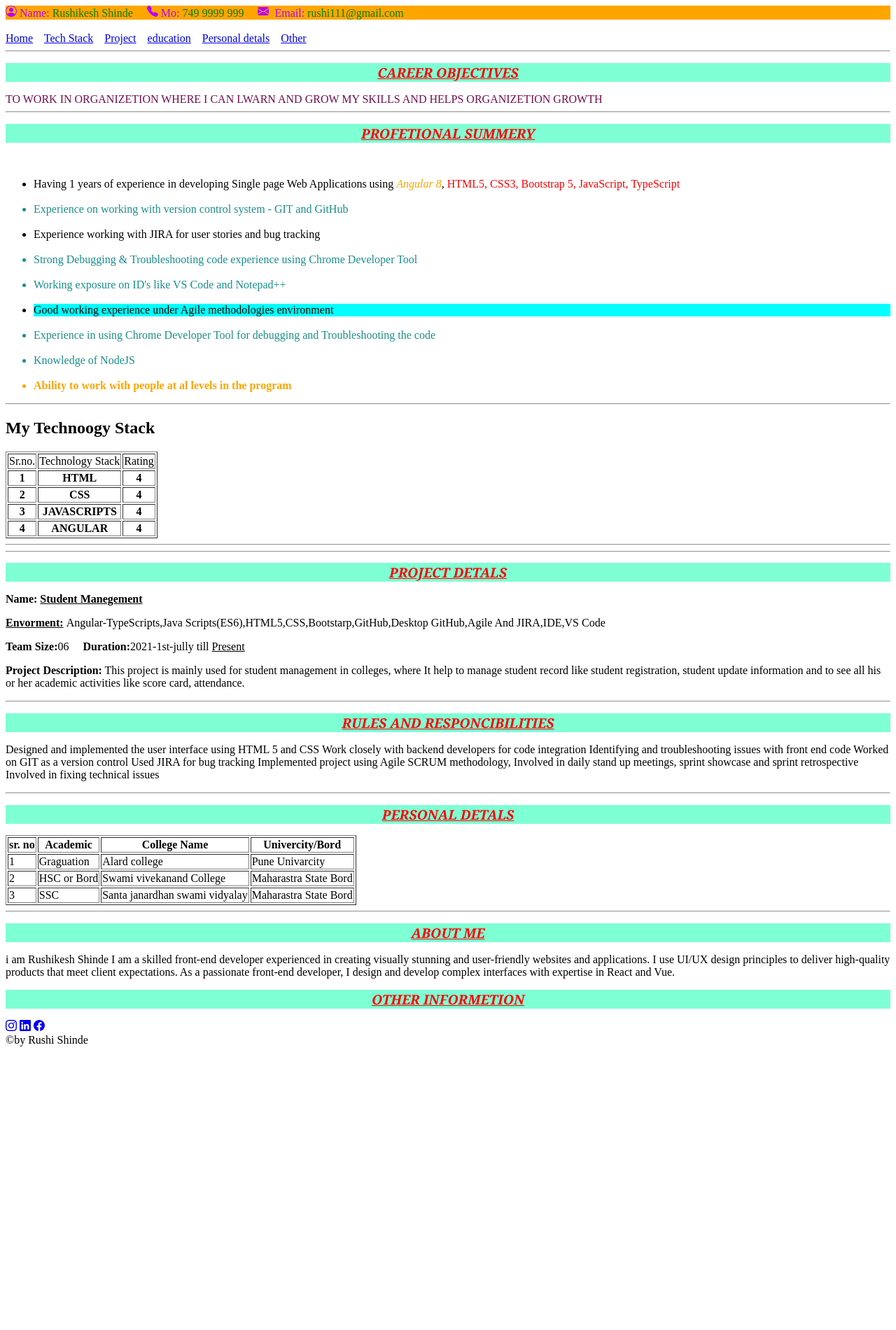
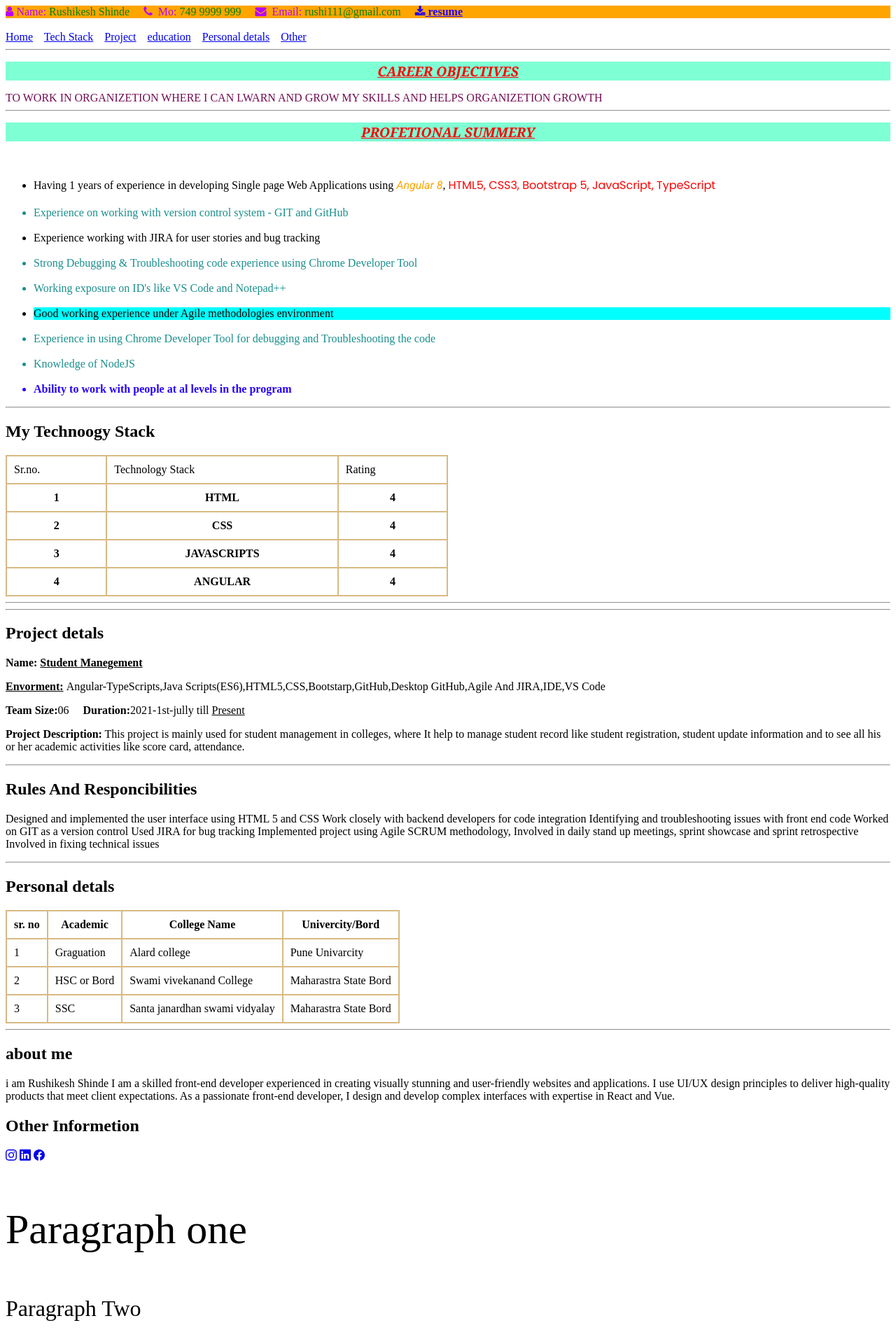
Before and after one commit to RushiShindePatil/My-Profile, a plain HTML site: page index.html in a window 1280 px wide. Shown: the top 1900 px of the page at 70% size. Before the commit the page ends 1503 px from the top, so only its background shows below. Drawn offline with Linux system fonts and the light colour scheme.

Commit message:
google font

```diff
--- a/index.html
+++ b/index.html
@@ -4,20 +4,99 @@
     <meta charset="UTF-8" />
     <meta name="viewport" content="width=device-width, initial-scale=1.0" />
     <title>My Profile</title>
-    <link rel="shortcut icon" href="favicon.ico" type="image/x-icon">
+    <link rel="shortcut icon" href="favicon.ico" type="image/x-icon" />
+    <link
+      rel="stylesheet"
+      href="https://cdnjs.cloudflare.com/ajax/libs/font-awesome/4.7.0/css/font-awesome.min.css"
+    />
+    <!-- Google Font Family -->
+
+    <link rel="preconnect" href="https://fonts.googleapis.com">
+
+    <link rel="preconnect" href="https://fonts.gstatic.com" crossorigin>
+
+    <link href="https://fonts.googleapis.com/css2?family=Poppins:ital,wght@0,100;0,200;0,300;0,400;0,500;0,600;0,700;0,800;0,900;1,100;1,200;1,300;1,400;1,500;1,600;1,700;1,800;1,900&family=Roboto:ital,wght@0,100;0,300;0,400;0,500;0,700;0,900;1,100;1,300;1,400;1,500;1,700;1,900&display=swap" rel="stylesheet">
+
+
     <style>
-      #resume{
-        color: orange;
+      #one{
+
+font-size: 30px;
+
+}
+
+#two{
+
+font-size: 30px;
+
+}
+
+#para1{
+
+font-size: 2em;
+
+}
+
+#para2{
+
+font-size: 2rem;
+
+}
+      #resume {
+        color: rgb(38, 0, 255);
         font-weight: bolder;
       }
-      .line{
+      .line {
         color: rgb(25, 142, 140);
+
       }
-      .header{
+      .header {
         color: rgb(183, 0, 255);
-        background-color:orange;
+        background-color: orange;
       }
-      .heading{
+
+      .identity {
+        color: green;
+      }
+      #career {
+        color: rgb(114, 12, 82);
+      }
+      #Angular {
+        color: orange;
+        font-style: italic;
+        font-family: "Roboto", sans-serif;
+      }
+      #Lqanguage {
+        color: red;
+        font-family: "Poppins", sans-serif;
+      }
+      #Line {
+        background-color: aqua;
+      }
+       table, tr, th, td {
+border: 2px solid rgb(216, 186, 131);
+border-collapse: collapse;
+}
+td,th{
+padding: 10px;
+}
+#summary{
+          background-color: aqua;
+           font-size: larger;
+           /*font-family: Georgia, 'Times New Roman', Times, serif;*/
+           text-align: center;
+           text-decoration: underline;
+           text-transform: uppercase;
+           /*padding: 30px;
+
+            width: 200px;
+
+          box-sizing: content-box*/
+
+        }
+#project{
+  font-family: "Roboto", sans-serif;
+        background-color: aqua;
         color: red;
         font-style: italic;
         font-size: larger;
@@ -26,78 +105,35 @@
            text-decoration: underline;
            text-transform: uppercase;
            background-color: aquamarine;
+          /* padding: 30px;
+
+            width: 200px;
+
+            box-sizing: border-box;*/
       }
-    .identity{
-      color: green;
+      #techstack{
+        width: 50%;
       }
-    #career{
-      color: rgb(114, 12, 82);
-    }
-    #Angular{
-      color: orange;
-      font-style: italic;
-    }
-    #Lqanguage{
-      color:red ;
-    }
-    #Line{
-      background-color:aqua;
-    }
-
-
-
+font-size: 30px;
 
     </style>
   </head>
   <body>
     <!-- Header section -->
     <header class="header">
-      <svg
-        xmlns="http://www.w3.org/2000/svg"
-        width="16"
-        height="16"
-        fill="currentColor"
-        class="bi bi-person-circle"
-        viewBox="0 0 16 16"
-      >
-        <path d="M11 6a3 3 0 1 1-6 0 3 3 0 0 1 6 0" />
-        <path
-          fill-rule="evenodd"
-          d="M0 8a8 8 0 1 1 16 0A8 8 0 0 1 0 8m8-7a7 7 0 0 0-5.468 11.37C3.242 11.226 4.805 10 8 10s4.757 1.225 5.468 2.37A7 7 0 0 0 8 1"
-        /></svg
-      >&nbsp;Name: <span class="identity">Rushikesh Shinde</span> &nbsp;&nbsp;&nbsp;
-      <svg
-        xmlns="http://www.w3.org/2000/svg"
-        width="16"
-        height="16"
-        fill="currentColor"
-        class="bi bi-telephone-fill"
-        viewBox="0 0 16 16"
-      >
-        <path
-          fill-rule="evenodd"
-          d="M1.885.511a1.745 1.745 0 0 1 2.61.163L6.29 2.98c.329.423.445.974.315 1.494l-.547 2.19a.68.68 0 0 0 .178.643l2.457 2.457a.68.68 0 0 0 .644.178l2.189-.547a1.75 1.75 0 0 1 1.494.315l2.306 1.794c.829.645.905 1.87.163 2.611l-1.034 1.034c-.74.74-1.846 1.065-2.877.702a18.6 18.6 0 0 1-7.01-4.42 18.6 18.6 0 0 1-4.42-7.009c-.362-1.03-.037-2.137.703-2.877z"
-        /></svg
-      >&nbsp;Mo: <span class="identity">749 9999 999</span> &nbsp;&nbsp;&nbsp;
 
-      <svg
-        xmlns="http://www.w3.org/2000/svg"
-        width="16"
-        height="16"
-        fill="currentColor"
-        class="bi bi-envelope-fill"
-        viewBox="0 0 16 16"
-      >
-        <path
-          d="M.05 3.555A2 2 0 0 1 2 2h12a2 2 0 0 1 1.95 1.555L8 8.414zM0 4.697v7.104l5.803-3.558zM6.761 8.83l-6.57 4.027A2 2 0 0 0 2 14h12a2 2 0 0 0 1.808-1.144l-6.57-4.027L8 9.586zm3.436-.586L16 11.801V4.697z"
-        /></svg
-      >&nbsp; Email: <span class="identity">rushi111@gmail.com</span> &nbsp;&nbsp;&nbsp;
+      <i class="fa fa-user" aria-hidden="true"></i>&nbsp;Name:
+      <span class="identity">Rushikesh Shinde</span> &nbsp;&nbsp;&nbsp;
+      <i class="fa fa-phone" aria-hidden="true"></i>
+      &nbsp;Mo: <span class="identity">749 9999 999</span> &nbsp;&nbsp;&nbsp;
+
+      <i class="fa fa-envelope" aria-hidden="true"></i>&nbsp; Email:
+      <span class="identity">rushi111@gmail.com</span> &nbsp;&nbsp;&nbsp;
 
       <a href="assets/vikas resume.pdf" download="" id="resume">
-        <svg xmlns="http://www.w3.org/2000/svg" width="16" height="16" fill="currentColor" class="bi bi-arrow-down-circle-fill" viewBox="0 0 16 16">
-          <path d="M16 8A8 8 0 1 1 0 8a8 8 0 0 1 16 0M8.5 4.5a.5.5 0 0 0-1 0v5.793L5.354 8.146a.5.5 0 1 0-.708.708l3 3a.5.5 0 0 0 .708 0l3-3a.5.5 0 0 0-.708-.708L8.5 10.293z"/>
-        </svg>
-        resume</a>
+        <i class="fa fa-download" aria-hidden="true"></i>
+        resume</a
+      >
     </header>
     <br />
 
@@ -107,45 +143,66 @@
       <a href="#Tech Stack">Tech Stack</a>&nbsp;&nbsp;&nbsp;
       <a href="#Project">Project</a>&nbsp;&nbsp;&nbsp;
       <a href="#education">education</a>&nbsp;&nbsp;&nbsp;
-      <a href="Personal detals" target="_blank">Personal detals</a>&nbsp;&nbsp;&nbsp;
+      <a href="Personal detals" target="_blank">Personal detals</a
+      >&nbsp;&nbsp;&nbsp;
       <a href="Other" target="_blank">Other</a>
     </nav>
 
-<hr>
+    <hr />
     <!-- Main Section -->
-    <h2 class="heading">CAREER OBJECTIVES</h2>
-    <Section id="career">TO WORK IN ORGANIZETION WHERE I CAN LWARN AND GROW MY SKILLS AND HELPS ORGANIZETION GROWTH</Section>
-    <hr>
-    <h2 class="heading">Profetional Summery</h2>&nbsp; &nbsp;&nbsp;
+    <h2 id="project">CAREER OBJECTIVES</h2>
+    <section id="career">
+      TO WORK IN ORGANIZETION WHERE I CAN LWARN AND GROW MY SKILLS AND HELPS
+      ORGANIZETION GROWTH
+    </section>
+    <hr />
+    <h2 id="project">Profetional Summery</h2>
+    &nbsp; &nbsp;&nbsp;
     <section id="#home">
       <ul>
-      <li> Having 1 years of experience in developing Single page Web Applications
-        using <span id="Angular">Angular 8</span>, <span id="Lqanguage">HTML5, CSS3, Bootstrap 5, JavaScript, TypeScript</span>
+        <li>
+          Having 1 years of experience in developing Single page Web
+          Applications using <span id="Angular">Angular 8</span>,
+          <span id="Lqanguage"
+            >HTML5, CSS3, Bootstrap 5, JavaScript, TypeScript</span
+          >
         </li>
         <br />
-     <li class="line">  Experience on working with version control system - GIT and GitHub</li>
+        <li class="line">
+          Experience on working with version control system - GIT and GitHub
+        </li>
         <br />
-     <li> Experience working with JIRA for user stories and bug tracking</li>
+        <li>Experience working with JIRA for user stories and bug tracking</li>
         <br />
-      <li class="line"> Strong Debugging & Troubleshooting code experience using Chrome
-        Developer Tool</li>
+        <li class="line">
+          Strong Debugging & Troubleshooting code experience using Chrome
+          Developer Tool
+        </li>
         <br />
-      <li class="line"> Working exposure on ID's like VS Code and Notepad++</li>
+        <li class="line">
+          Working exposure on ID's like VS Code and Notepad++
+        </li>
         <br />
-      <li id="Line">Good working experience under Agile methodologies environment</li>
+        <li id="Line">
+          Good working experience under Agile methodologies environment
+        </li>
         <br />
-      <li class="line"> Experience in using Chrome Developer Tool for debugging and
-        Troubleshooting the code</li>
+        <li class="line">
+          Experience in using Chrome Developer Tool for debugging and
+          Troubleshooting the code
+        </li>
         <br />
         <li class="line">Knowledge of NodeJS</li>
         <br />
-      <li id="resume">Ability to work with people at al levels in the program</li>
+        <li id="resume">
+          Ability to work with people at al levels in the program
+        </li>
       </ul>
     </section>
-    <hr>
+    <hr />
     <section id="Tech Stack">
       <h2>My Technoogy Stack</h2>
-      <table border="black">
+      <table id="techstack">
         <tr>
           <td>Sr.no.</td>
           <td>Technology Stack</td>
@@ -161,6 +218,7 @@
           <th>CSS</th>
           <th>4</th>
         </tr>
+
         <tr>
           <th>3</th>
           <th>JAVASCRIPTS</th>
@@ -172,30 +230,39 @@
           <th>4</th>
         </tr>
       </table>
-      <hr>
+      <hr />
     </section>
-      <hr>
-      <h2 class="heading">Project detals</h2>
-      <section id="Project">
-      <p><b>Name: <u>Student Manegement</u></b></p>
-      <p><b><u>Envorment:</u> </b>Angular-TypeScripts,Java Scripts(ES6),HTML5,CSS,Bootstarp,GitHub,Desktop GitHub,Agile And JIRA,IDE,VS Code</p>
-      <b>Team Size:</b>06  &nbsp;&nbsp;&nbsp;&nbsp;<b>Duration:</b>2021-1st-jully till <u>Present</u>
-      <p><b>Project Description:</b> This project is mainly used for student management in colleges, where It help to manage student record like student registration, student update information and to see all his or her academic activities like score card, attendance.</p>
-    <hr>
+    <hr />
+    <h2>Project detals</h2>
+    <section>
+      <p>
+        <b>Name: <u>Student Manegement</u></b>
+      </p>
+      <p>
+        <b><u>Envorment:</u> </b>Angular-TypeScripts,Java
+        Scripts(ES6),HTML5,CSS,Bootstarp,GitHub,Desktop GitHub,Agile And
+        JIRA,IDE,VS Code
+      </p>
+      <b>Team Size:</b>06 &nbsp;&nbsp;&nbsp;&nbsp;<b>Duration:</b>2021-1st-jully
+      till <u>Present</u>
+      <p>
+        <b>Project Description:</b> This project is mainly used for student
+        management in colleges, where It help to manage student record like
+        student registration, student update information and to see all his or
+        her academic activities like score card, attendance.
+      </p>
+      <hr />
       <h2 class="heading">Rules And Responcibilities</h2>
       <p>
-      Designed and implemented the user interface using HTML 5 and CSS
-
-Work closely with backend developers for code integration Identifying and troubleshooting issues with front end code
-
-Worked on GIT as a version control
-
-Used JIRA for bug tracking
-
-Implemented project using Agile SCRUM methodology, Involved in daily stand up meetings, sprint showcase and sprint retrospective Involved in fixing technical issues
+        Designed and implemented the user interface using HTML 5 and CSS Work
+        closely with backend developers for code integration Identifying and
+        troubleshooting issues with front end code Worked on GIT as a version
+        control Used JIRA for bug tracking Implemented project using Agile SCRUM
+        methodology, Involved in daily stand up meetings, sprint showcase and
+        sprint retrospective Involved in fixing technical issues
       </p>
     </section>
-   <hr>
+    <hr />
     <section id="education">
       <h2 class="heading">Personal detals</h2>
       <table border="black">
@@ -227,32 +294,73 @@ Implemented project using Agile SCRUM methodology, Involved in daily stand up me
         </thead>
       </table>
     </section>
-   <hr>
+    <hr />
     <h2 class="heading">about me</h2>
     <section id="Personal detals">
-       <p> i am Rushikesh Shinde I am a skilled front-end developer experienced in creating visually stunning and user-friendly websites and applications. I use UI/UX design principles to deliver high-quality products that meet client expectations.
-        As a passionate front-end developer, I design and develop complex interfaces with expertise in React and Vue. </p>
+      <p>
+        i am Rushikesh Shinde I am a skilled front-end developer experienced in
+        creating visually stunning and user-friendly websites and applications.
+        I use UI/UX design principles to deliver high-quality products that meet
+        client expectations. As a passionate front-end developer, I design and
+        develop complex interfaces with expertise in React and Vue.
+      </p>
     </section>
     <h2 class="heading">Other Informetion</h2>
-   <section id="Other">
-
-
-   </section>
+    <section id="Other"></section>
 
     <!-- Footer section -->
     <footer>
-      <a href="https://www.instagram.com/" target="_blank"><svg xmlns="http://www.w3.org/2000/svg" width="16" height="16" fill="currentColor" class="bi bi-instagram" viewBox="0 0 16 16">
-        <path d="M8 0C5.829 0 5.556.01 4.703.048 3.85.088 3.269.222 2.76.42a3.9 3.9 0 0 0-1.417.923A3.9 3.9 0 0 0 .42 2.76C.222 3.268.087 3.85.048 4.7.01 5.555 0 5.827 0 8.001c0 2.172.01 2.444.048 3.297.04.852.174 1.433.372 1.942.205.526.478.972.923 1.417.444.445.89.719 1.416.923.51.198 1.09.333 1.942.372C5.555 15.99 5.827 16 8 16s2.444-.01 3.298-.048c.851-.04 1.434-.174 1.943-.372a3.9 3.9 0 0 0 1.416-.923c.445-.445.718-.891.923-1.417.197-.509.332-1.09.372-1.942C15.99 10.445 16 10.173 16 8s-.01-2.445-.048-3.299c-.04-.851-.175-1.433-.372-1.941a3.9 3.9 0 0 0-.923-1.417A3.9 3.9 0 0 0 13.24.42c-.51-.198-1.092-.333-1.943-.372C10.443.01 10.172 0 7.998 0zm-.717 1.442h.718c2.136 0 2.389.007 3.232.046.78.035 1.204.166 1.486.275.373.145.64.319.92.599s.453.546.598.92c.11.281.24.705.275 1.485.039.843.047 1.096.047 3.231s-.008 2.389-.047 3.232c-.035.78-.166 1.203-.275 1.485a2.5 2.5 0 0 1-.599.919c-.28.28-.546.453-.92.598-.28.11-.704.24-1.485.276-.843.038-1.096.047-3.232.047s-2.39-.009-3.233-.047c-.78-.036-1.203-.166-1.485-.276a2.5 2.5 0 0 1-.92-.598 2.5 2.5 0 0 1-.6-.92c-.109-.281-.24-.705-.275-1.485-.038-.843-.046-1.096-.046-3.233s.008-2.388.046-3.231c.036-.78.166-1.204.276-1.486.145-.373.319-.64.599-.92s.546-.453.92-.598c.282-.11.705-.24 1.485-.276.738-.034 1.024-.044 2.515-.045zm4.988 1.328a.96.96 0 1 0 0 1.92.96.96 0 0 0 0-1.92m-4.27 1.122a4.109 4.109 0 1 0 0 8.217 4.109 4.109 0 0 0 0-8.217m0 1.441a2.667 2.667 0 1 1 0 5.334 2.667 2.667 0 0 1 0-5.334"/>
-      </svg></a>
-      <a href="https://in.linkedin.com/" target="_blank"><svg xmlns="http://www.w3.org/2000/svg" width="16" height="16" fill="currentColor" class="bi bi-linkedin" viewBox="0 0 16 16">
-        <path d="M0 1.146C0 .513.526 0 1.175 0h13.65C15.474 0 16 .513 16 1.146v13.708c0 .633-.526 1.146-1.175 1.146H1.175C.526 16 0 15.487 0 14.854zm4.943 12.248V6.169H2.542v7.225zm-1.2-8.212c.837 0 1.358-.554 1.358-1.248-.015-.709-.52-1.248-1.342-1.248S2.4 3.226 2.4 3.934c0 .694.521 1.248 1.327 1.248zm4.908 8.212V9.359c0-.216.016-.432.08-.586.173-.431.568-.878 1.232-.878.869 0 1.216.662 1.216 1.634v3.865h2.401V9.25c0-2.22-1.184-3.252-2.764-3.252-1.274 0-1.845.7-2.165 1.193v.025h-.016l.016-.025V6.169h-2.4c.03.678 0 7.225 0 7.225z"/>
-      </svg></a>
-      <a href="https://www.facebook.com/" target="_blank"><svg xmlns="http://www.w3.org/2000/svg" width="16" height="16" fill="currentColor" class="bi bi-facebook" viewBox="0 0 16 16">
-        <path d="M16 8.049c0-4.446-3.582-8.05-8-8.05C3.58 0-.002 3.603-.002 8.05c0 4.017 2.926 7.347 6.75 7.951v-5.625h-2.03V8.05H6.75V6.275c0-2.017 1.195-3.131 3.022-3.131.876 0 1.791.157 1.791.157v1.98h-1.009c-.993 0-1.303.621-1.303 1.258v1.51h2.218l-.354 2.326H9.25V16c3.824-.604 6.75-3.934 6.75-7.951"/>
-      </svg></a>
+      <a href="https://www.instagram.com/" target="_blank"
+        ><svg
+          xmlns="http://www.w3.org/2000/svg"
+          width="16"
+          height="16"
+          fill="currentColor"
+          class="bi bi-instagram"
+          viewBox="0 0 16 16"
+        >
+          <path
+            d="M8 0C5.829 0 5.556.01 4.703.048 3.85.088 3.269.222 2.76.42a3.9 3.9 0 0 0-1.417.923A3.9 3.9 0 0 0 .42 2.76C.222 3.268.087 3.85.048 4.7.01 5.555 0 5.827 0 8.001c0 2.172.01 2.444.048 3.297.04.852.174 1.433.372 1.942.205.526.478.972.923 1.417.444.445.89.719 1.416.923.51.198 1.09.333 1.942.372C5.555 15.99 5.827 16 8 16s2.444-.01 3.298-.048c.851-.04 1.434-.174 1.943-.372a3.9 3.9 0 0 0 1.416-.923c.445-.445.718-.891.923-1.417.197-.509.332-1.09.372-1.942C15.99 10.445 16 10.173 16 8s-.01-2.445-.048-3.299c-.04-.851-.175-1.433-.372-1.941a3.9 3.9 0 0 0-.923-1.417A3.9 3.9 0 0 0 13.24.42c-.51-.198-1.092-.333-1.943-.372C10.443.01 10.172 0 7.998 0zm-.717 1.442h.718c2.136 0 2.389.007 3.232.046.78.035 1.204.166 1.486.275.373.145.64.319.92.599s.453.546.598.92c.11.281.24.705.275 1.485.039.843.047 1.096.047 3.231s-.008 2.389-.047 3.232c-.035.78-.166 1.203-.275 1.485a2.5 2.5 0 0 1-.599.919c-.28.28-.546.453-.92.598-.28.11-.704.24-1.485.276-.843.038-1.096.047-3.232.047s-2.39-.009-3.233-.047c-.78-.036-1.203-.166-1.485-.276a2.5 2.5 0 0 1-.92-.598 2.5 2.5 0 0 1-.6-.92c-.109-.281-.24-.705-.275-1.485-.038-.843-.046-1.096-.046-3.233s.008-2.388.046-3.231c.036-.78.166-1.204.276-1.486.145-.373.319-.64.599-.92s.546-.453.92-.598c.282-.11.705-.24 1.485-.276.738-.034 1.024-.044 2.515-.045zm4.988 1.328a.96.96 0 1 0 0 1.92.96.96 0 0 0 0-1.92m-4.27 1.122a4.109 4.109 0 1 0 0 8.217 4.109 4.109 0 0 0 0-8.217m0 1.441a2.667 2.667 0 1 1 0 5.334 2.667 2.667 0 0 1 0-5.334"
+          /></svg
+      ></a>
+      <a href="https://in.linkedin.com/" target="_blank"
+        ><svg
+          xmlns="http://www.w3.org/2000/svg"
+          width="16"
+          height="16"
+          fill="currentColor"
+          class="bi bi-linkedin"
+          viewBox="0 0 16 16"
+        >
+          <path
+            d="M0 1.146C0 .513.526 0 1.175 0h13.65C15.474 0 16 .513 16 1.146v13.708c0 .633-.526 1.146-1.175 1.146H1.175C.526 16 0 15.487 0 14.854zm4.943 12.248V6.169H2.542v7.225zm-1.2-8.212c.837 0 1.358-.554 1.358-1.248-.015-.709-.52-1.248-1.342-1.248S2.4 3.226 2.4 3.934c0 .694.521 1.248 1.327 1.248zm4.908 8.212V9.359c0-.216.016-.432.08-.586.173-.431.568-.878 1.232-.878.869 0 1.216.662 1.216 1.634v3.865h2.401V9.25c0-2.22-1.184-3.252-2.764-3.252-1.274 0-1.845.7-2.165 1.193v.025h-.016l.016-.025V6.169h-2.4c.03.678 0 7.225 0 7.225z"
+          /></svg
+      ></a>
+      <a href="https://www.facebook.com/" target="_blank"
+        ><svg
+          xmlns="http://www.w3.org/2000/svg"
+          width="16"
+          height="16"
+          fill="currentColor"
+          class="bi bi-facebook"
+          viewBox="0 0 16 16"
+        >
+          <path
+            d="M16 8.049c0-4.446-3.582-8.05-8-8.05C3.58 0-.002 3.603-.002 8.05c0 4.017 2.926 7.347 6.75 7.951v-5.625h-2.03V8.05H6.75V6.275c0-2.017 1.195-3.131 3.022-3.131.876 0 1.791.157 1.791.157v1.98h-1.009c-.993 0-1.303.621-1.303 1.258v1.51h2.218l-.354 2.326H9.25V16c3.824-.604 6.75-3.934 6.75-7.951"
+          /></svg
+      ></a>
+      <div id="one">
+
+        <p id="para1">Paragraph one</p>
+
+    </div>
+
+    <div id="two">
+
+        <p id="para2">Paragraph Two</p>
+
+    </div>
     </footer>
-    <section>
-      &copy;by Rushi Shinde
-    </section>
+    <section>&copy;by Rushi Shinde</section>
   </body>
 </html>
```
Lines whose indentation alone changed are shown as unchanged.
